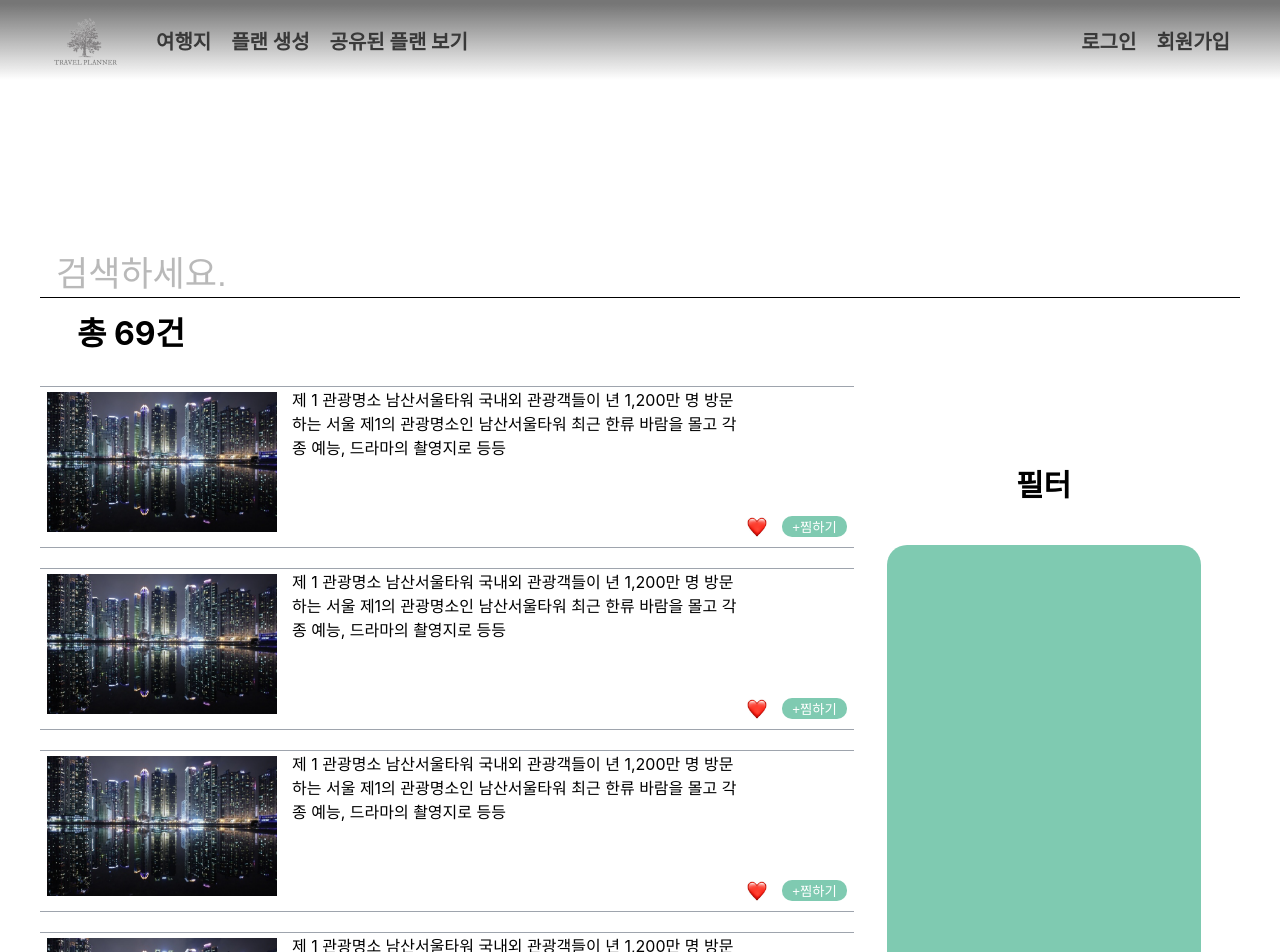
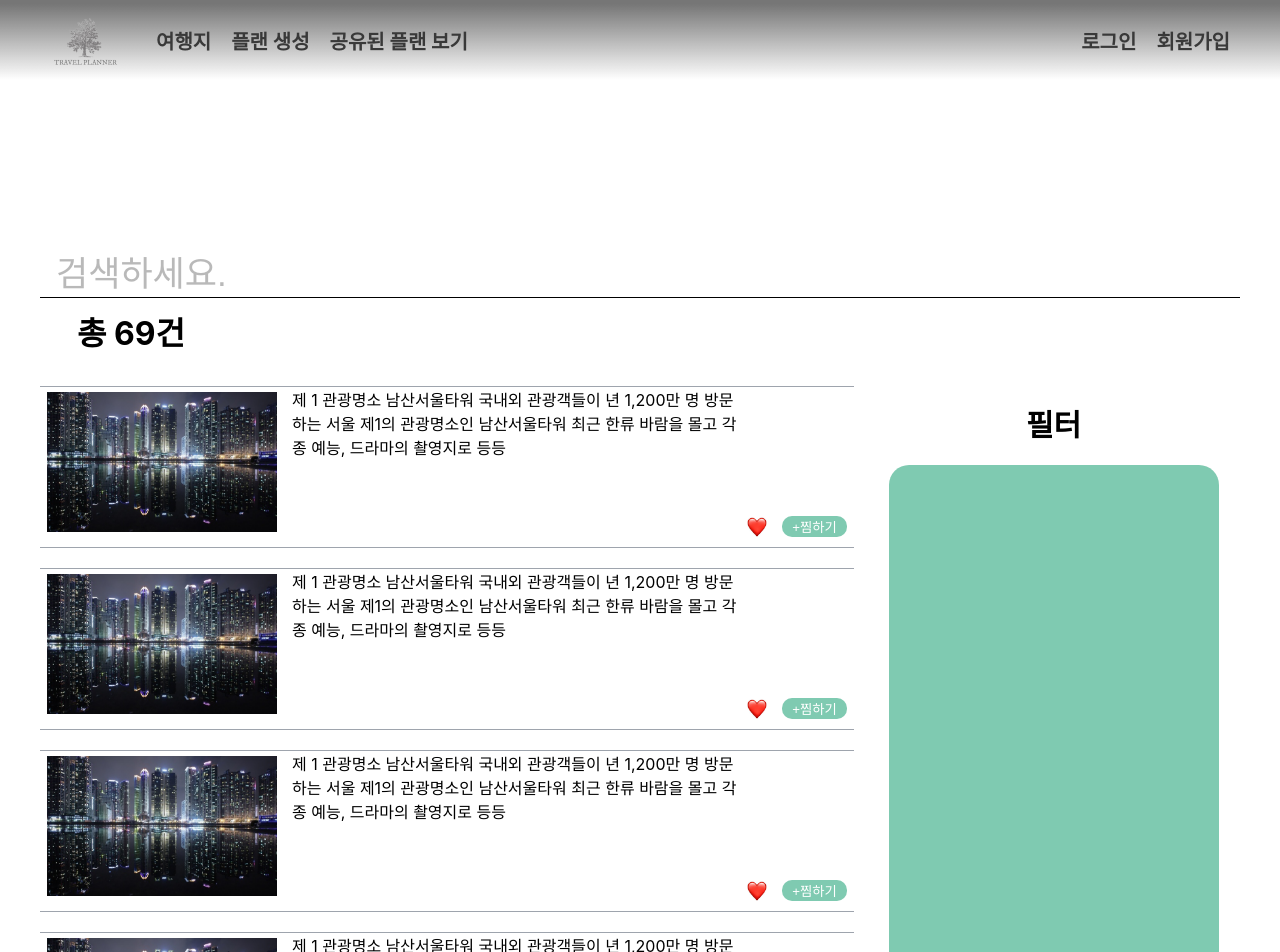
Before and after one commit to ten-3dev/travel-planner, a React (Create React App) app: page /travel in a window 1280 px wide. Shown: the top 952 px of the page. Built offline with nearby package versions, Linux system fonts and the light colour scheme.

Commit message:
travel 수정

```diff
--- a/src/Pages/mainPage/index.js
+++ b/src/Pages/mainPage/index.js
@@ -47,7 +47,7 @@ const MainPage = () => {
                 <Styles.ContentBox>
                     <Styles.Title>
                         TRAVEL PLANNER
-                        <Styles.ColorBar></Styles.ColorBar>
+                        <Styles.ColorBar />
                     </Styles.Title>
                     <Styles.InputBox>
                         <Styles.Input placeholder="어디로 여행가시나요?"/>
--- a/src/Pages/travelPage/index.js
+++ b/src/Pages/travelPage/index.js
@@ -83,14 +83,14 @@ const TravelPage = () => {
                         </Styles.LikeBox>
                     </Styles.TravelWrapper>
                 </Styles.TravelListBox>
-
                 <Styles.TravelFilterBox>
+                <Styles.FilterBoxSticky>
                     <Styles.Text>필터</Styles.Text>
                     <Styles.TravelFilterTag>
 
                     </Styles.TravelFilterTag>
+                </Styles.FilterBoxSticky>
                 </Styles.TravelFilterBox>
-
             </Styles.ContentBox>
 
         </MarginTopWrapper>
--- a/src/Pages/travelPage/style.js
+++ b/src/Pages/travelPage/style.js
@@ -60,16 +60,27 @@ export const TravelListBox = styled.div`
 `
 
 export const TravelFilterTag = styled.div`
-    width: 80%;
-    height: 80%;
+    /* width: 80%; */
+    width: 330px;
+    height: 700px;
+    /* height: 80%;  */
     background: rgba(0, 150, 100, 0.5);
-    margin: 40px 50px 0 40px;
+    /* margin: 40px 50px 0 40px; */
+    margin: 20px auto 0 auto;
     border-radius: 20px;
 
 `
+
+export const FilterBoxSticky = styled.div`
+    position: sticky;
+    top: 90px;
+    margin-left: 20px;
+    margin-bottom: 20px;
+`
+
 export const TravelFilterBox = styled.div`
     width: 70%;
-    margin-top: 75px;
+    margin-top: 15px;
 `
 
 export const TravelWrapper5 = styled.div`
```
